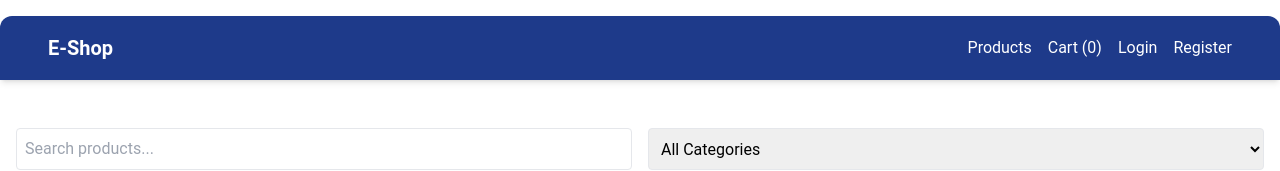
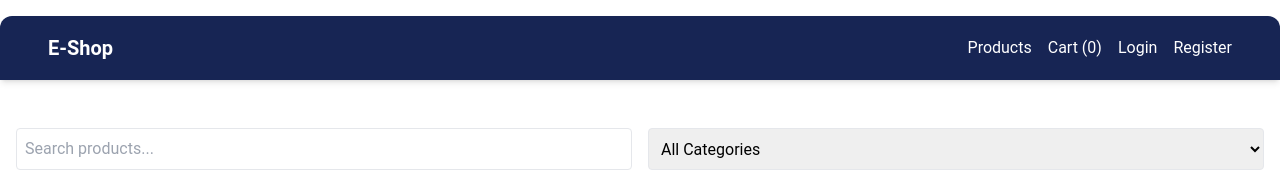
Before and after one commit to PathumLD/E-Commerce-Frontend, a React (Vite) app in the folder client/: page / in a window 1280 px wide. Shown: the top 171 px of the page. Built offline with nearby package versions, Linux system fonts and the light colour scheme.

Commit message:
Navigation updated

```diff
--- a/client/src/components/navigation/Navigation.jsx
+++ b/client/src/components/navigation/Navigation.jsx
@@ -15,7 +15,7 @@ const Navigation = () => {
   };
 
   return (
-    <nav className="sticky top-0 z-50 text-white bg-blue-900 shadow-md backdrop-blur-xl lg:rounded-t-xl">
+    <nav className="sticky top-0 z-50 text-white shadow-md bg-blue-950 backdrop-blur-xl lg:rounded-t-xl">
       <div className="container px-6 mx-auto md:px-12">
         <div className="flex items-center justify-between h-16">
           {/* Logo */}
```
